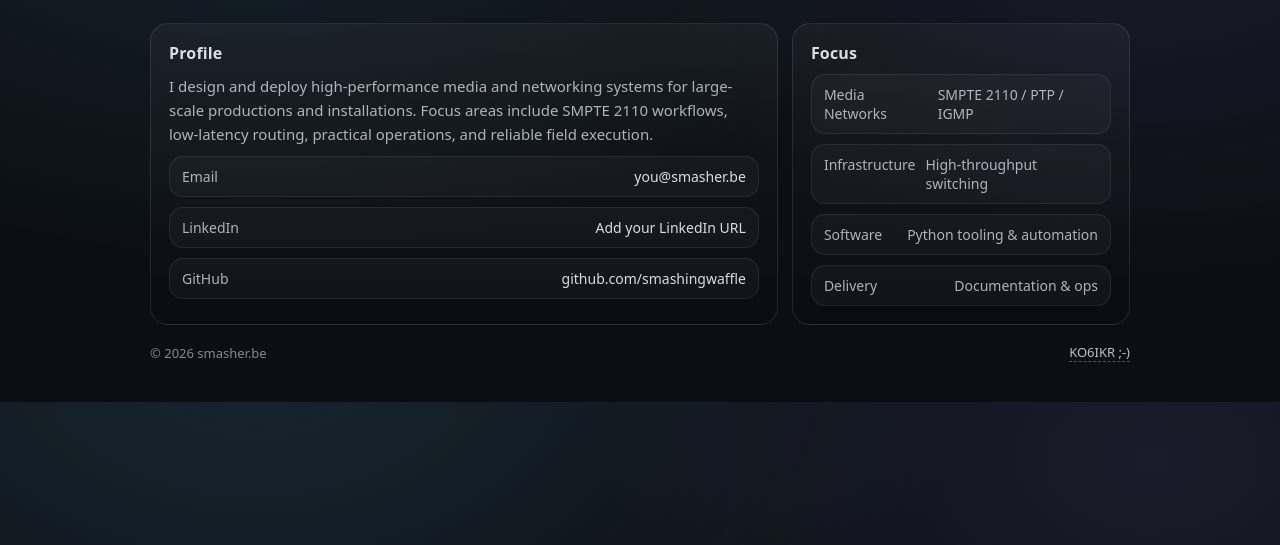
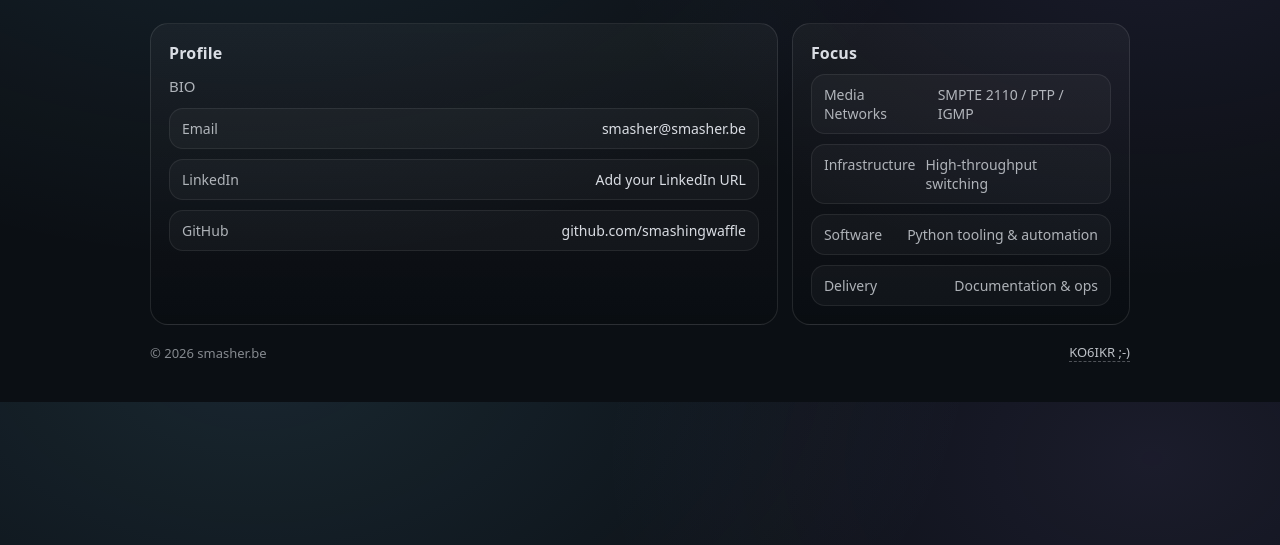
Before and after one commit to smashingwaffle/smasher-be, a plain HTML site: page index.html in a window 1280 px wide. Shown: the part 161-706 px from the top of the page. Drawn offline with Linux system fonts and the light colour scheme.

Commit message:
Update profile email and placeholder text
Updated email address in profile section and replaced placeholder text with 'BIO'.

```diff
--- a/index.html
+++ b/index.html
@@ -185,14 +185,13 @@
       <section class="card">
         <h2>Profile</h2>
         <p>
-          I design and deploy high-performance media and networking systems for large-scale productions and installations.
-          Focus areas include SMPTE 2110 workflows, low-latency routing, practical operations, and reliable field execution.
+          BIO
         </p>
 
         <div class="list">
           <div class="row">
             <span>Email</span>
-            <a href="mailto:you@smasher.be">you@smasher.be</a>
+            <a href="mailto:smasher@smasher.be">smasher@smasher.be</a>
           </div>
           <div class="row">
             <span>LinkedIn</span>
```
